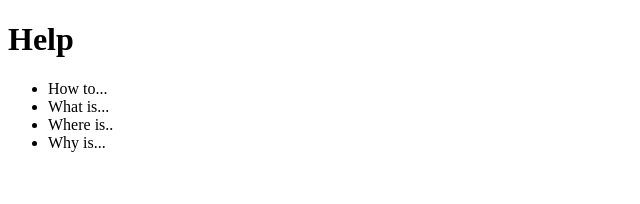
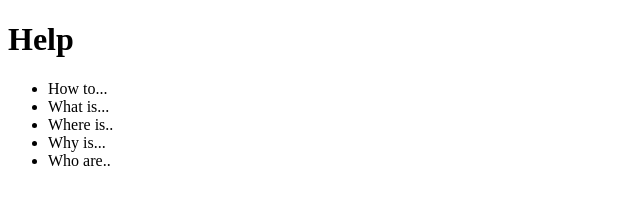
Before and after one commit to grigliz80/git-1, a plain HTML site: page help.html in a window 1280 px wide. Shown: the full height of the page, 0-640 px from the left. Drawn offline with Linux system fonts and the light colour scheme.

Commit message:
Added 5-th li to ul in help.html file

```diff
--- a/help.html
+++ b/help.html
@@ -12,7 +12,7 @@
         <li>What is...</li>
         <li>Where is..</li>
         <li>Why is...</li>
-
+        <li>Who are..</li>
     </ul>
 </body>
 </html>
```
